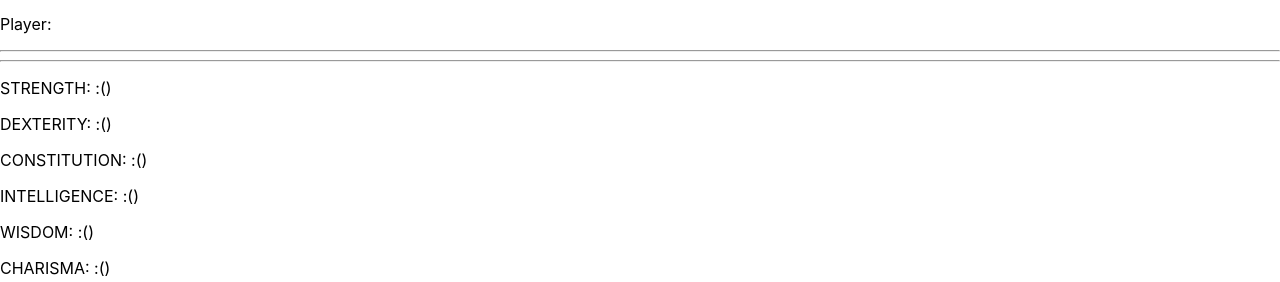
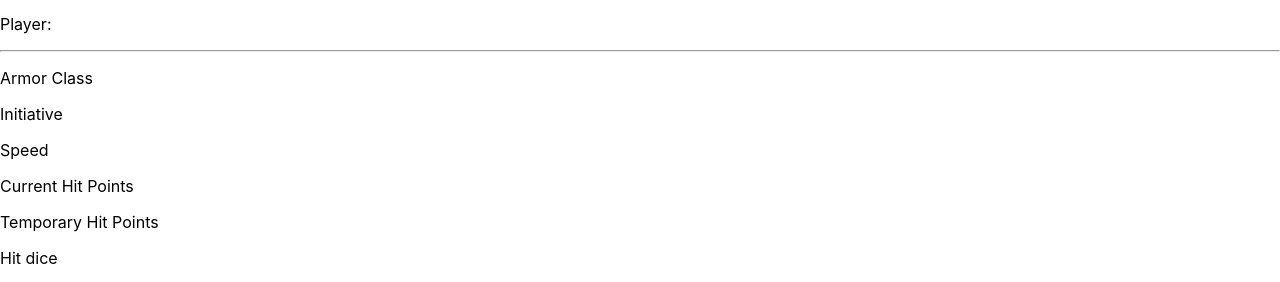
Before and after one commit to uncageddesign/characterGenerator, a React (Create React App) app in the folder rocknrollem_front/: page / in a window 1280 px wide. Shown: the part 670-952 px from the top of the page. Built offline with nearby package versions, Linux system fonts and the light colour scheme; no server answers; the HTML template or start-up script is replaced by a standard one.

Commit message:
Adds Stats skeleton

```diff
--- a/rocknrollem_front/src/components/character_sheet/Stats.js
+++ b/rocknrollem_front/src/components/character_sheet/Stats.js
@@ -0,0 +1,17 @@
+import React, { Fragment } from "react";
+
+const Stats = props => {
+  return (
+    <Fragment>
+      <p>Armor Class</p>
+      <p>Initiative</p>
+      <p>Speed</p>
+      <p>Current Hit Points</p>
+      <p>Temporary Hit Points</p>
+      <p>Hit dice</p>
+      <p>Death Saves</p>
+    </Fragment>
+  );
+};
+
+export default Stats;
--- a/rocknrollem_front/src/containers/SheetContainer.js
+++ b/rocknrollem_front/src/containers/SheetContainer.js
@@ -1,20 +1,20 @@
-import React, {Component, Fragment} from 'react';
-import Identity from '../components/character_sheet/Identity';
-import Attributes from '../components/character_sheet/Attributes'
-import Background from '../components/character_sheet/Background'
+import React, { Component, Fragment } from "react";
+import Identity from "../components/character_sheet/Identity";
+import Stats from "../components/character_sheet/Stats";
+import Attributes from "../components/character_sheet/Attributes";
+import Background from "../components/character_sheet/Background";
 
 class SheetContainer extends Component {
-
-  render(){
-    return(
+  render() {
+    return (
       <Fragment>
-        <Identity {...this.props.character}/>
-        <Attributes {...this.props}/>
-      <Background {...this.props.character.background}/>
+        <Identity {...this.props.character} />
+        <Stats />
+        <Attributes {...this.props} />
+        <Background {...this.props.character.background} />
       </Fragment>
-    )
+    );
   }
-
 }
 
 export default SheetContainer;
```
